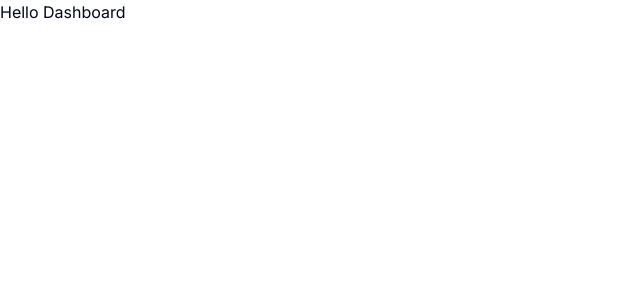
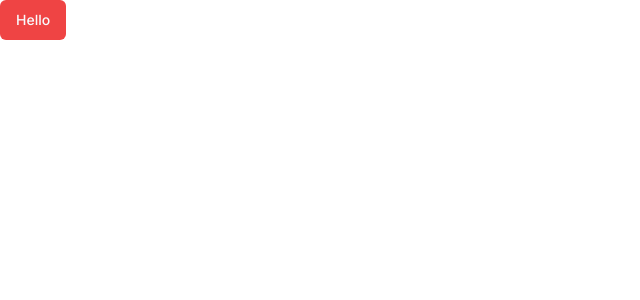
Before and after one commit to yetabalij/ecommerce-admin, a Next.js app: page / in a window 1280 px wide. Shown: the top 300 px of the page, without its empty margins (0-640 px from the left). Built offline with nearby package versions, Linux system fonts and the light colour scheme.

Commit message:
shadcn configuration tested.

```diff
--- /dev/null
+++ b/app/(root)/page.tsx
@@ -0,0 +1,12 @@
+import { Button } from "@/components/ui/button";
+import { icons } from "lucide-react";
+
+export default function Home() {
+  return (
+    <div>
+      <Button size="default" variant="destructive">
+        Hello
+      </Button>
+    </div>
+  );
+}
--- a/app/page.tsx
+++ /dev/null
@@ -1,5 +0,0 @@
-import Image from "next/image";
-
-export default function Home() {
-  return <div>Hello Dashboard</div>;
-}
--- /dev/null
+++ b/components/ui/button.tsx
@@ -0,0 +1,56 @@
+import * as React from "react"
+import { Slot } from "@radix-ui/react-slot"
+import { cva, type VariantProps } from "class-variance-authority"
+
+import { cn } from "@/lib/utils"
+
+const buttonVariants = cva(
+  "inline-flex items-center justify-center whitespace-nowrap rounded-md text-sm font-medium ring-offset-background transition-colors focus-visible:outline-none focus-visible:ring-2 focus-visible:ring-ring focus-visible:ring-offset-2 disabled:pointer-events-none disabled:opacity-50",
+  {
+    variants: {
+      variant: {
+        default: "bg-primary text-primary-foreground hover:bg-primary/90",
+        destructive:
+          "bg-destructive text-destructive-foreground hover:bg-destructive/90",
+        outline:
+          "border border-input bg-background hover:bg-accent hover:text-accent-foreground",
+        secondary:
+          "bg-secondary text-secondary-foreground hover:bg-secondary/80",
+        ghost: "hover:bg-accent hover:text-accent-foreground",
+        link: "text-primary underline-offset-4 hover:underline",
+      },
+      size: {
+        default: "h-10 px-4 py-2",
+        sm: "h-9 rounded-md px-3",
+        lg: "h-11 rounded-md px-8",
+        icon: "h-10 w-10",
+      },
+    },
+    defaultVariants: {
+      variant: "default",
+      size: "default",
+    },
+  }
+)
+
+export interface ButtonProps
+  extends React.ButtonHTMLAttributes<HTMLButtonElement>,
+    VariantProps<typeof buttonVariants> {
+  asChild?: boolean
+}
+
+const Button = React.forwardRef<HTMLButtonElement, ButtonProps>(
+  ({ className, variant, size, asChild = false, ...props }, ref) => {
+    const Comp = asChild ? Slot : "button"
+    return (
+      <Comp
+        className={cn(buttonVariants({ variant, size, className }))}
+        ref={ref}
+        {...props}
+      />
+    )
+  }
+)
+Button.displayName = "Button"
+
+export { Button, buttonVariants }
--- a/package.json
+++ b/package.json
@@ -9,6 +9,7 @@
     "lint": "next lint"
   },
   "dependencies": {
+    "@radix-ui/react-slot": "^1.0.2",
     "class-variance-authority": "^0.7.0",
     "clsx": "^2.1.0",
     "lucide-react": "^0.330.0",
```
Also changed, not shown: 1 other file (tests, documents, lock files or other folders).
